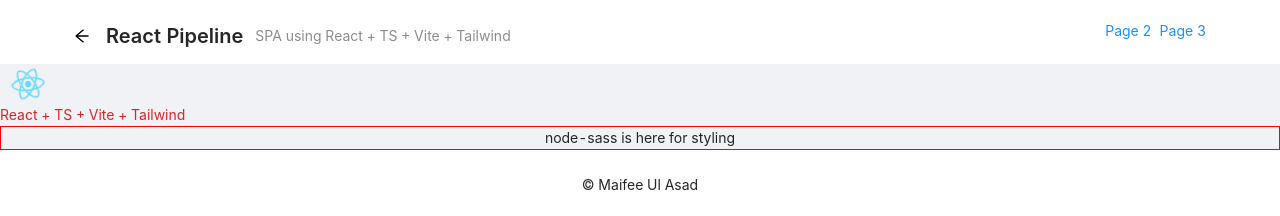
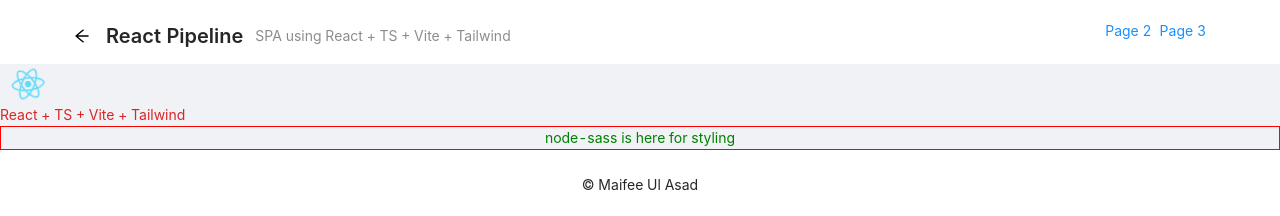
Before and after one commit to maifeeulasad/react-pipeline, a React (Vite) app: page /react-pipeline/landing in a window 1280 px wide. Shown: the top 216 px of the page. Built offline with nearby package versions, Linux system fonts and the light colour scheme.

Commit message:
[chores]: modular sass, closes #21

```diff
--- a/src/component/landing/Landing.scss
+++ b/src/component/landing/Landing.module.scss
@@ -1,4 +1,5 @@
-  .sassexample{
+  .sassExample{
+  color: green;
   border: 1px solid red;
   text-align: center;
 }
--- a/src/component/landing/Landing.tsx
+++ b/src/component/landing/Landing.tsx
@@ -1,6 +1,6 @@
 import React from 'react';
 
-import './Landing.scss';
+import styles from './Landing.module.scss';
 
 import logo from './landing.svg';
 
@@ -12,7 +12,7 @@ const Landing = () => (
       <div className="text-red-600">
         React + TS + Vite + Tailwind
       </div>
-      <div className="sassexample">
+      <div className={styles.sassExample}>
         node-sass is here for styling
       </div>
     </header>
```
